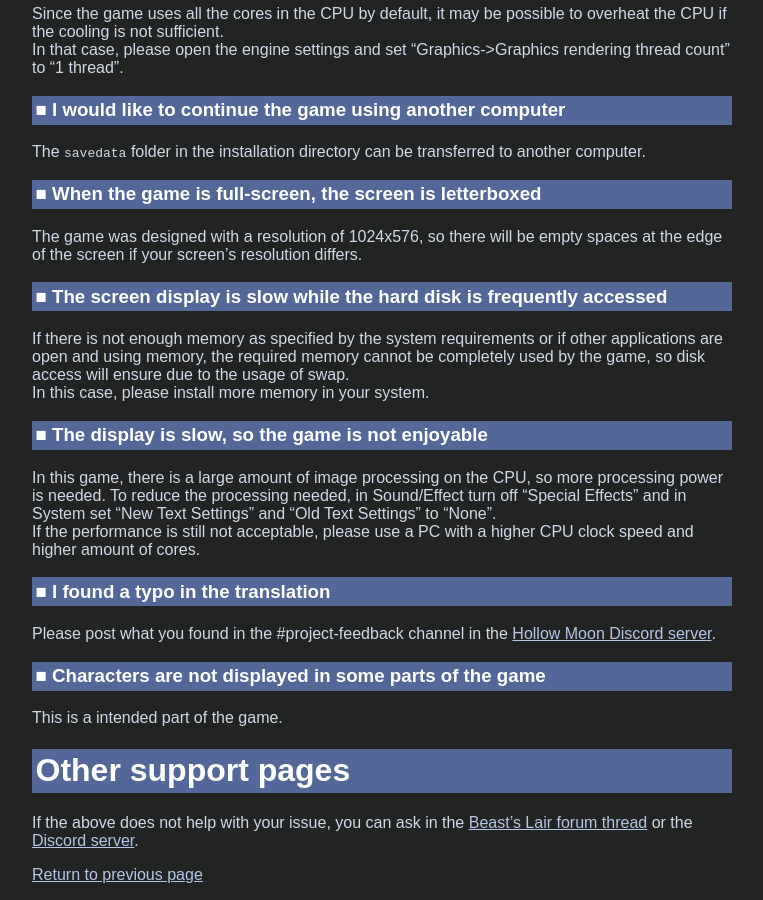
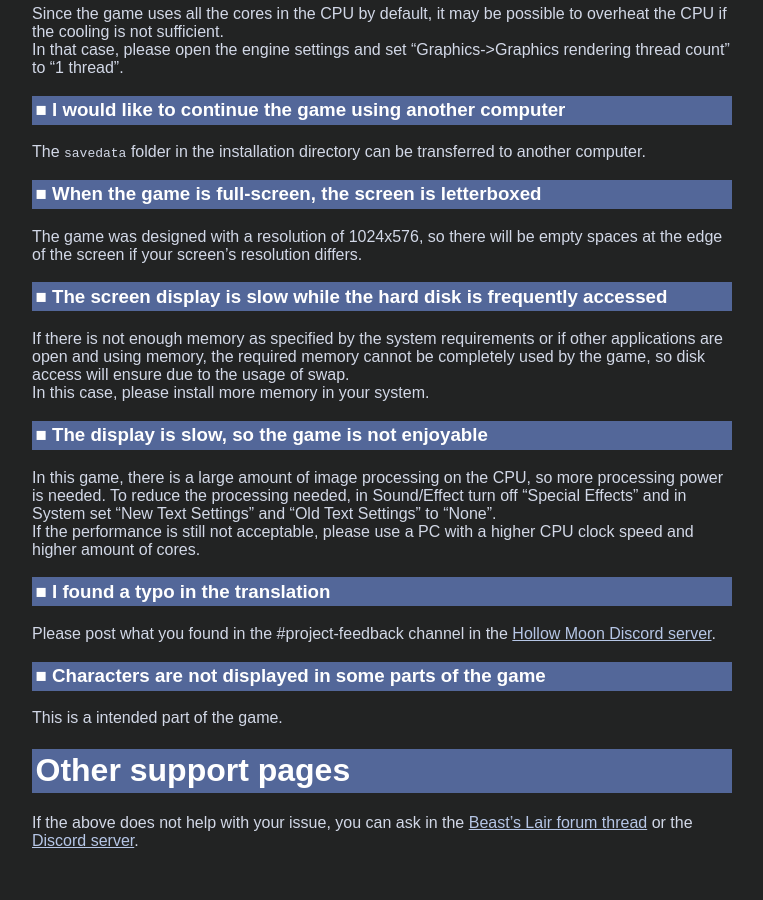
Before and after one commit to Hollow-Moon/Hollow-Moon.github.io, a Jekyll site: the page built from wohn-tl/faq.md, in a window 1280 px wide and 900 px high, scrolled down 1907 px. Shown: the whole window, without its empty margins (258-1021 px from the left). Built offline with Jekyll 4.4.1, drawn with Linux system fonts in a browser that asks for light colours; after the commit the page ends 2773 px from its top, so only the background shows below that.

Commit message:
Improve docs

```diff
--- a/wohn-tl/faq.md
+++ b/wohn-tl/faq.md
@@ -78,5 +78,3 @@ This is a intended part of the game.
 
 # Other support pages
 If the above does not help with your issue, you can ask in the [Beast's Lair forum thread](https://forums.nrvnqsr.com/showthread.php/8586) or the [Discord server](https://discord.gg/2ngdyQd).
-
-[Return to previous page](javascript:history.go%28-1%29)
```
